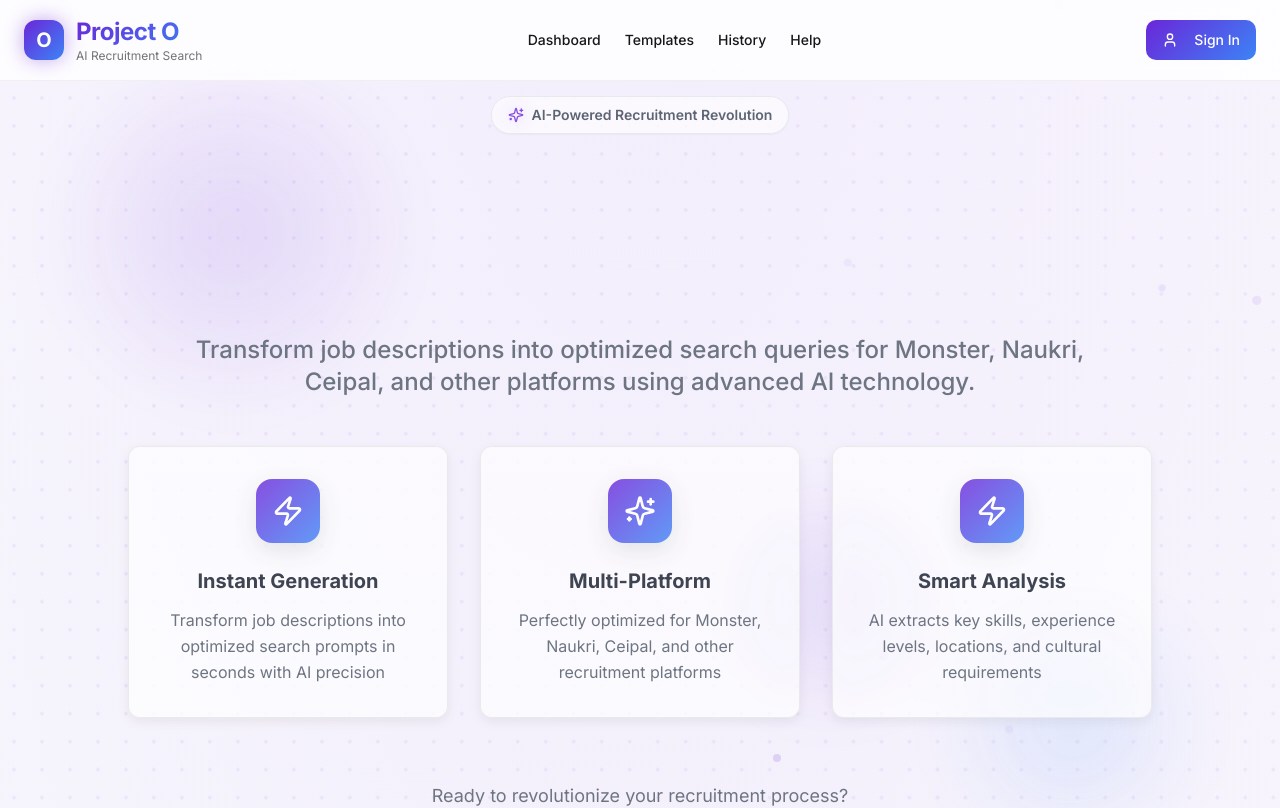
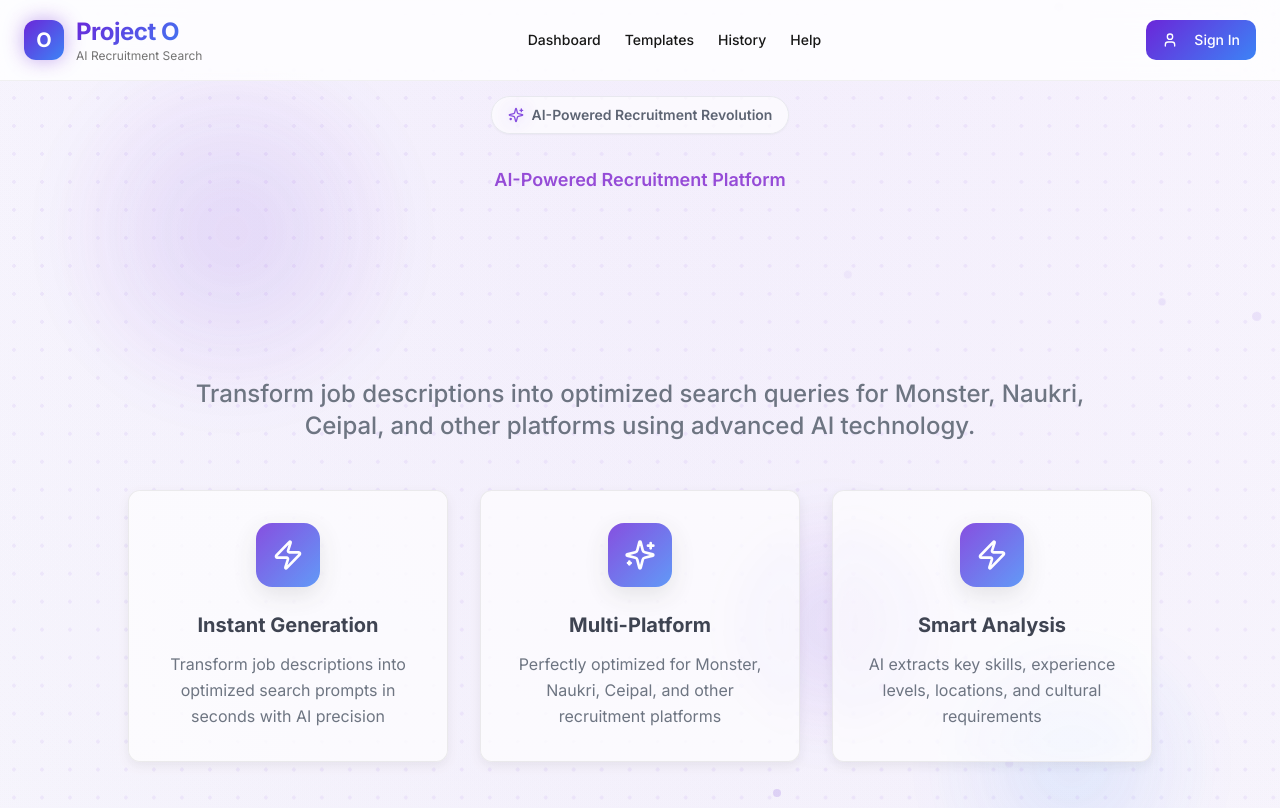
Before and after one commit to Dheerajgottumukkala/recruit-spark-creator, a React (Vite) app: page / in a window 1280 px wide. Shown: the top 808 px of the page. Built offline with nearby package versions, Linux system fonts and the light colour scheme.

Commit message:
Add animated heading
Keep the heading and add animation effects.

```diff
--- a/src/components/HeroSection.tsx
+++ b/src/components/HeroSection.tsx
@@ -44,11 +44,16 @@ const HeroSection = () => {
           <span className="text-sm font-semibold text-gray-700">AI-Powered Recruitment Revolution</span>
         </div>
 
+        {/* Main Section Heading */}
+        <h2 className="text-lg font-semibold text-purple-700 mb-4 opacity-0 animate-fade-up [animation-delay:200ms] [animation-fill-mode:forwards]">
+          AI-Powered Recruitment Platform
+        </h2>
+
         {/* Animated Main Headline */}
         <h1 className="text-5xl md:text-7xl font-bold mb-6 leading-tight tracking-tight">
           {titleWords.map((word, index) => {
             const isGradientWord = word === "Recruitment" || word === "AI" || word === "Prompts";
-            const delay = index * 200;
+            const delay = 400 + (index * 200); // Start after section heading
 
             return (
               <span
```
